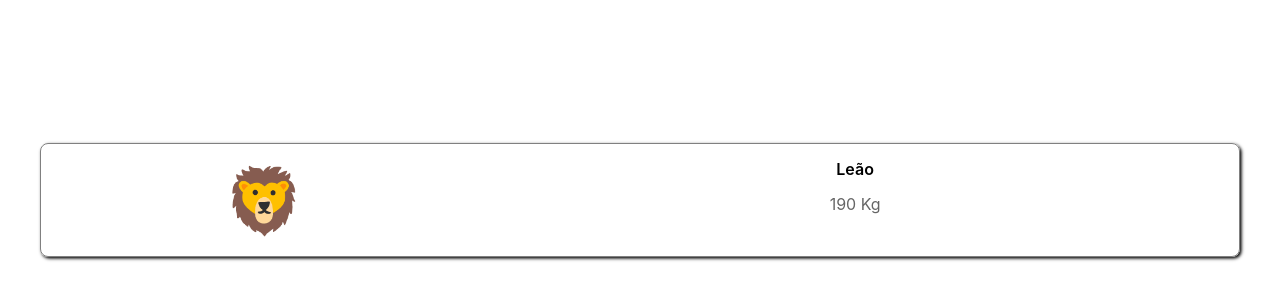
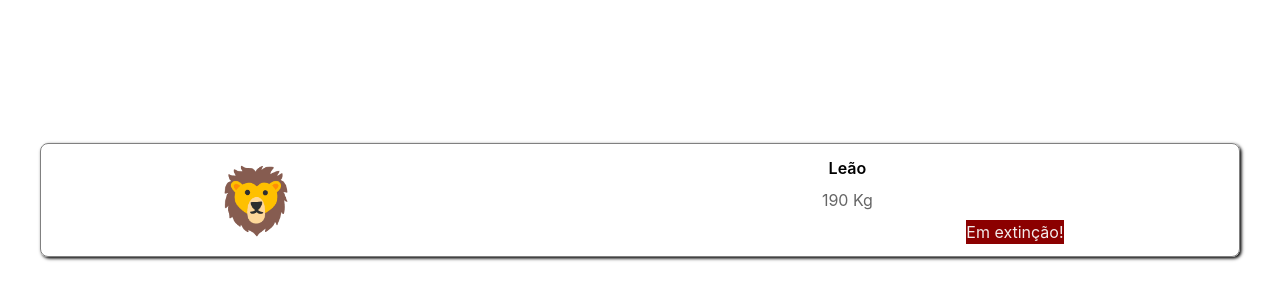
Before and after one commit to ufjf-dcc207/ufjf-dcc207-2024-3-a-atv03-Bressan48, a React (Vite) app: page / in a window 1280 px wide. Shown: the part 200-500 px from the top of the page. Built offline with nearby package versions, Linux system fonts and the light colour scheme.

Commit message:
adiciona condicional unico

```diff
--- a/src/Animal.css
+++ b/src/Animal.css
@@ -26,7 +26,7 @@
 
     .extincao{
         background-color: darkred;
-        color: red;
+        color: rgb(243, 236, 236);
         min-height: 1em;
         grid-area: extincao;
     }
--- a/src/Animal.tsx
+++ b/src/Animal.tsx
@@ -6,12 +6,22 @@ interface AnimalProps {
     peso: number;
     extincao: boolean;
 }
-
 export default function({icone, nome, peso, extincao}:AnimalProps){
-    return <div className="animal">
-        <div className="icone">{icone}</div>
-        <div className="nome">{nome}</div>
-        <div className="peso">{peso.toLocaleString()} Kg</div>
-        <div className="extincao">{extincao}</div>
-    </div>
+    if(extincao){
+            return ( <div className="animal">
+                <div className="icone">{icone}</div>
+                <div className="nome">{nome}</div>
+                <div className="peso">{peso.toLocaleString()} Kg</div>
+                {extincao && <div className="extincao">Em extinção!</div>}
+                </div>
+                );
+    } else {
+        return ( <div className="animal">
+            <div className="icone">{icone}</div>
+            <div className="nome">{nome}</div>
+            <div className="peso">{peso.toLocaleString()} Kg</div>
+            <div className="extincao"></div>
+            </div>
+            );
+    }
 }
```
